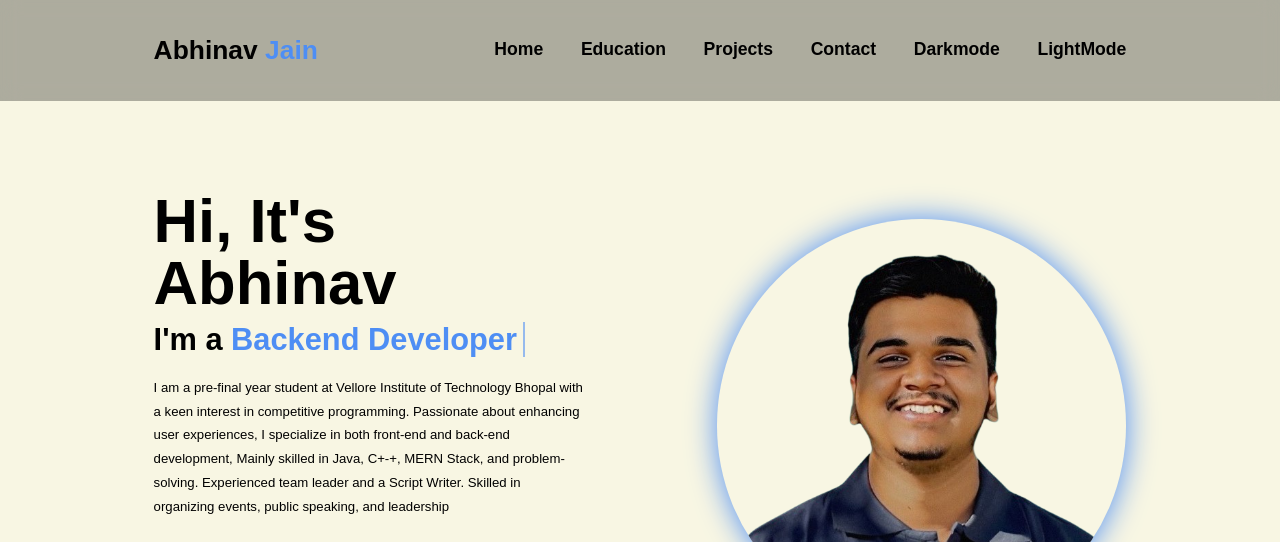
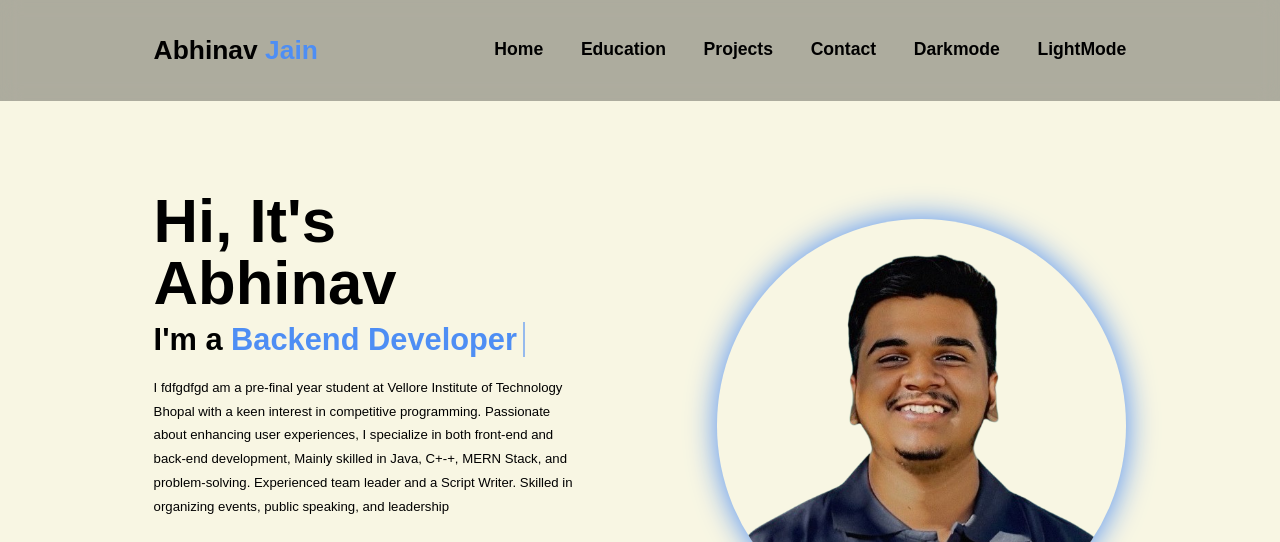
Before and after one commit to abhiinavjain/portfolio, a website: page portfolio website/index.html in a window 1280 px wide. Shown: the top 542 px of the page. Drawn offline with nearby package versions, Linux system fonts and the light colour scheme.

Commit message:
checking

```diff
--- a/portfolio website/index.html
+++ b/portfolio website/index.html
@@ -31,7 +31,7 @@
             <h1>Hi, It's <span>Abhinav</span></h1>
             <h3 class="text-animation">I'm a <span>
             </span></h3>
-            <p>I am a pre-final year student at Vellore Institute of Technology Bhopal with a keen interest in competitive programming. Passionate about enhancing user experiences, I specialize in both front-end and back-end development,
+            <p>I fdfgdfgd am a pre-final year student at Vellore Institute of Technology Bhopal with a keen interest in competitive programming. Passionate about enhancing user experiences, I specialize in both front-end and back-end development,
                 Mainly skilled in Java, C+-+, MERN Stack, and problem-solving.
                 Experienced team leader and a Script Writer. Skilled in organizing events, public speaking, and leadership</p>
 
```
